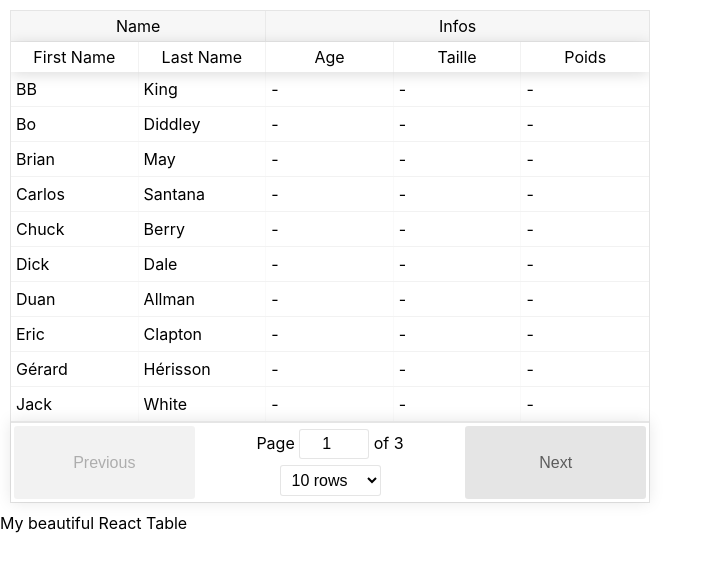
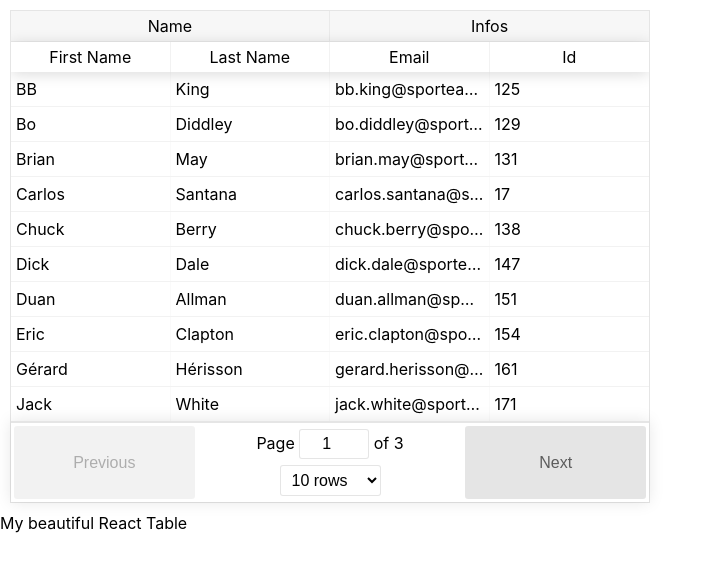
Before and after one commit to ArthurRobieux/TestTable, a React (Create React App) app: page / in a window 1280 px wide. Shown: the top 572 px of the page, without its empty margins (0-712 px from the left). Built offline with nearby package versions, Linux system fonts and the light colour scheme.

Commit message:
Add email and id in table

```diff
--- a/src/App.css
+++ b/src/App.css
@@ -3,6 +3,6 @@
   padding: 10px;
 }
 
-.react_table:focus{
+:focus{
   outline:0;
 }
--- a/src/App.js
+++ b/src/App.js
@@ -23,9 +23,8 @@ class App extends Component {
       let new_member = {
         firstName: data.results[i].profile.first_name,
         lastName: data.results[i].profile.last_name,
-        age: "-",
-        taille: "-",
-        poids: "-",
+        email: data.results[i].profile.email,
+        id: data.results[i].profile.id,
       };
       members_data.push(new_member);
     }
@@ -56,16 +55,12 @@ class App extends Component {
             Header: "Infos",
             columns: [
                 {
-                    Header: 'Age',
-                    accessor: 'age',
+                    Header: 'Email',
+                    accessor: 'email',
                 },
                 {
-                    Header: 'Taille',
-                    accessor: 'taille',
-                },
-                {
-                    Header: 'Poids',
-                    accessor: 'poids',
+                    Header: 'Id',
+                    accessor: 'id',
                 },
             ]
         },
```
